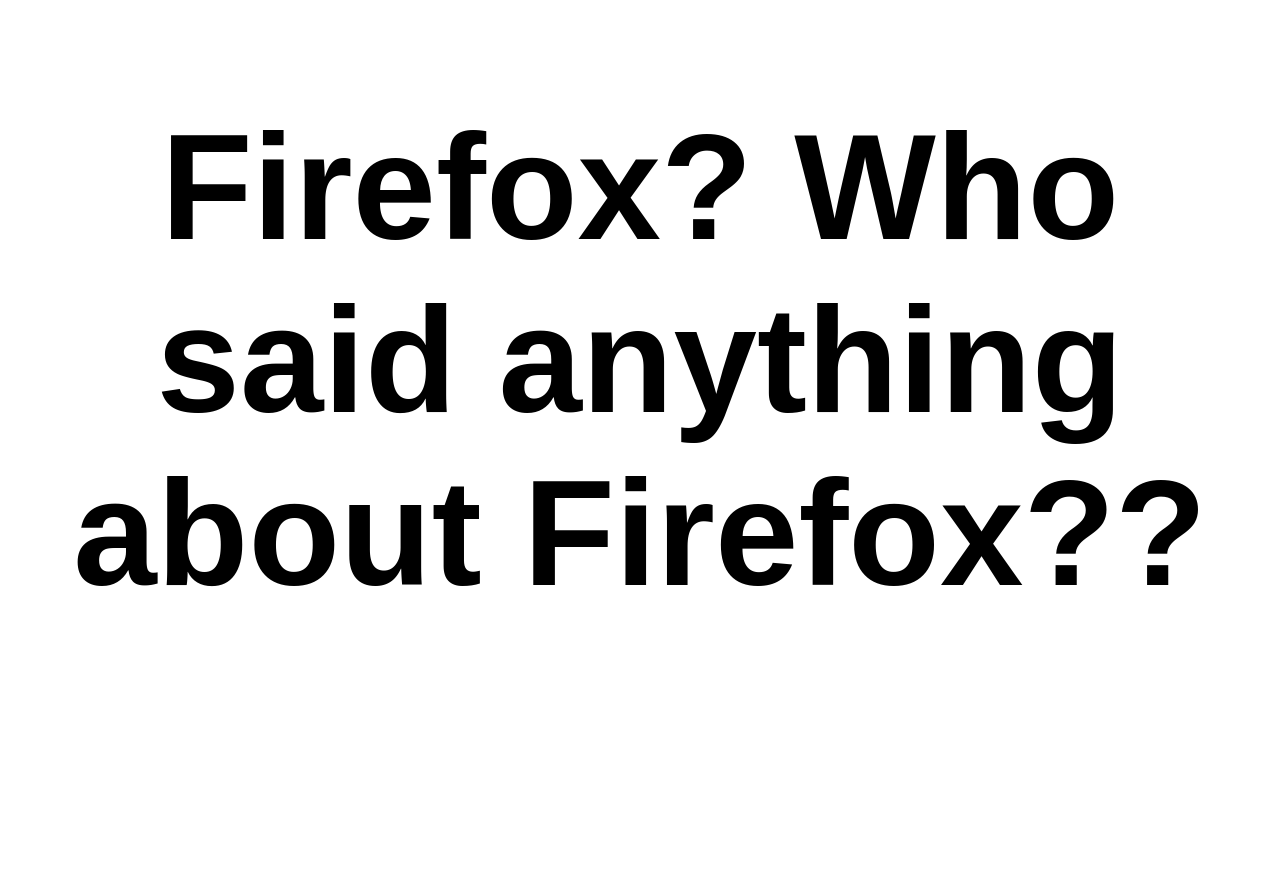
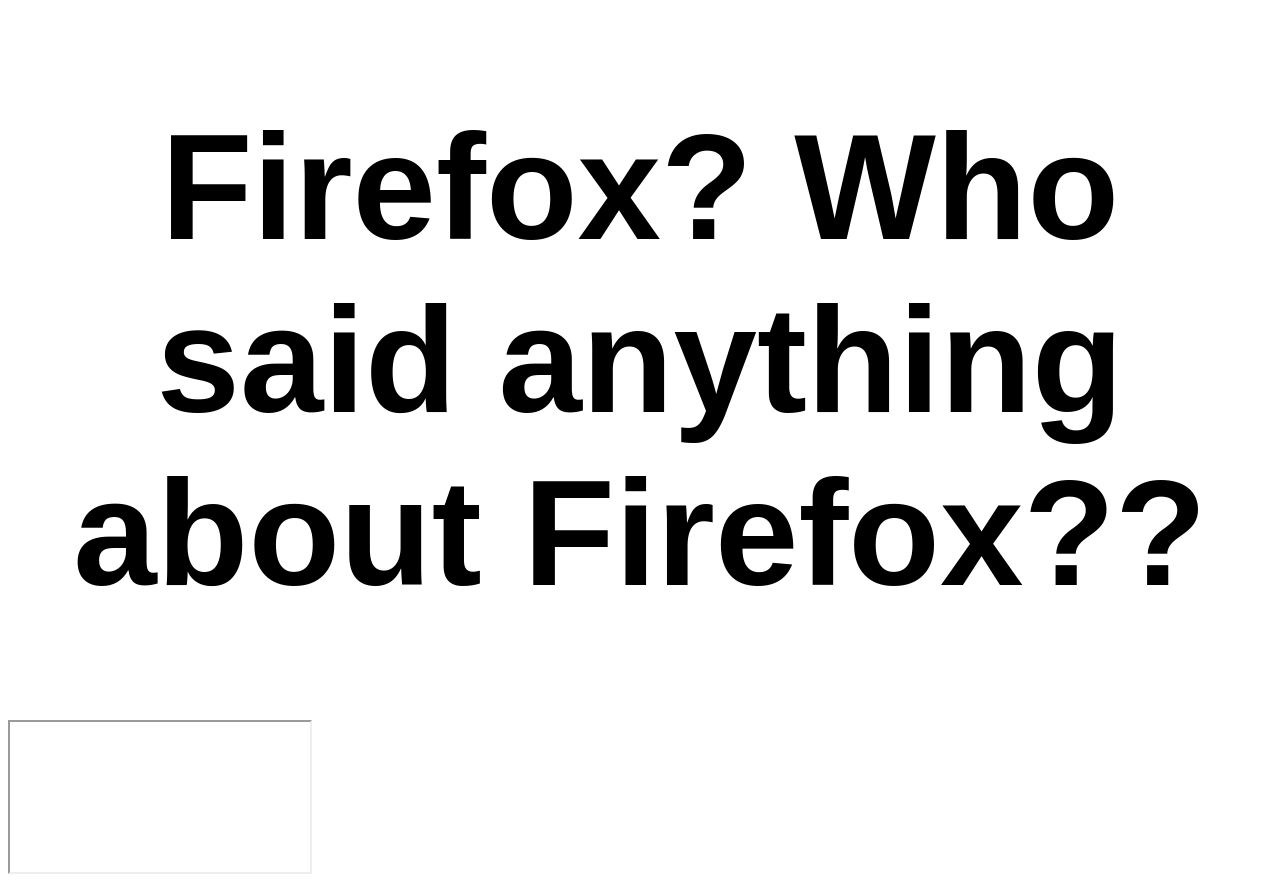
Before and after one commit to fakes4893/firefoxX, a plain HTML site: page index.html in a window 1280 px wide. Before the commit the page ends 800 px from the top, so only its background shows below. Drawn offline with Linux system fonts and the light colour scheme.

Commit message:
Update index.html

```diff
--- a/index.html
+++ b/index.html
@@ -4,5 +4,6 @@
 <html>
   <h1 style="text-align: center; font-family: arial; color: black; font-size: 150px;">Firefox? Who said anything about Firefox??</h1>
 <body>
+  <iframe href="https://firefox.com" title="Firefox.com"></iframe>
 </body>
 </html>
```
